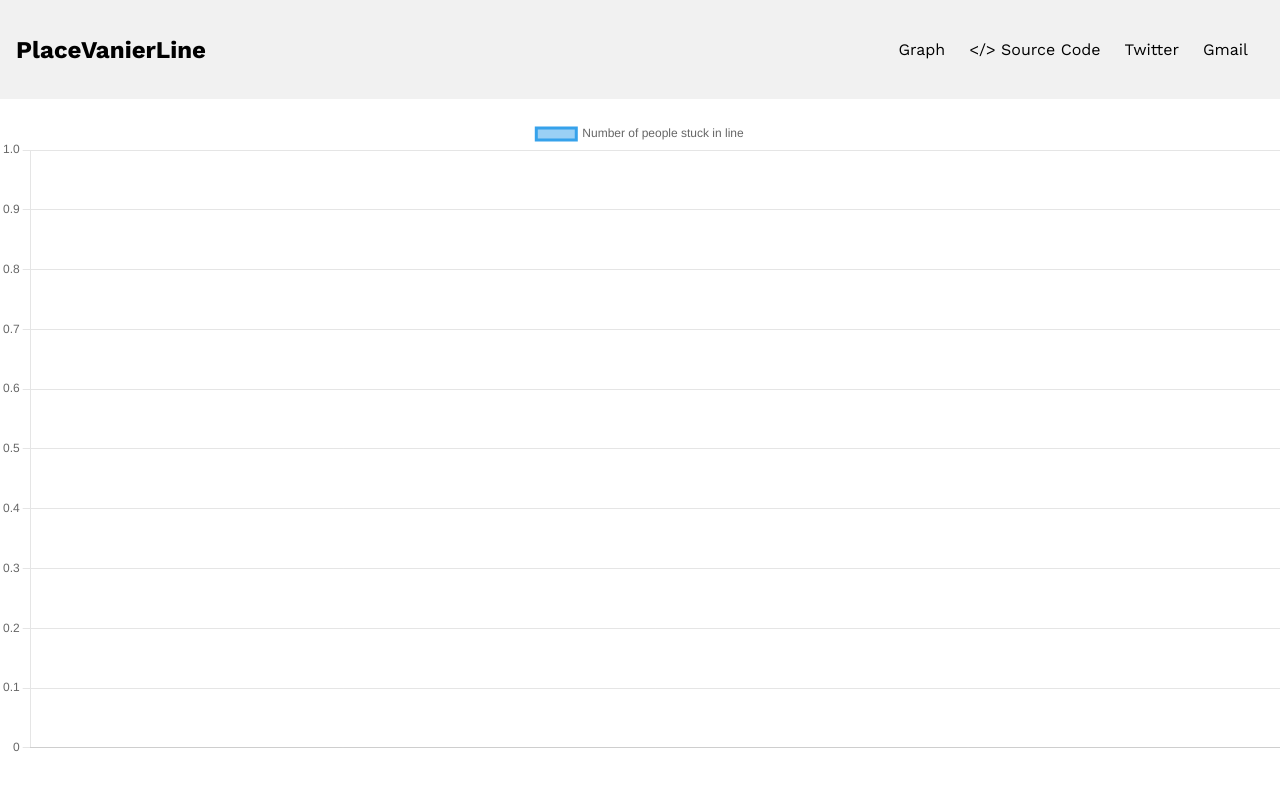
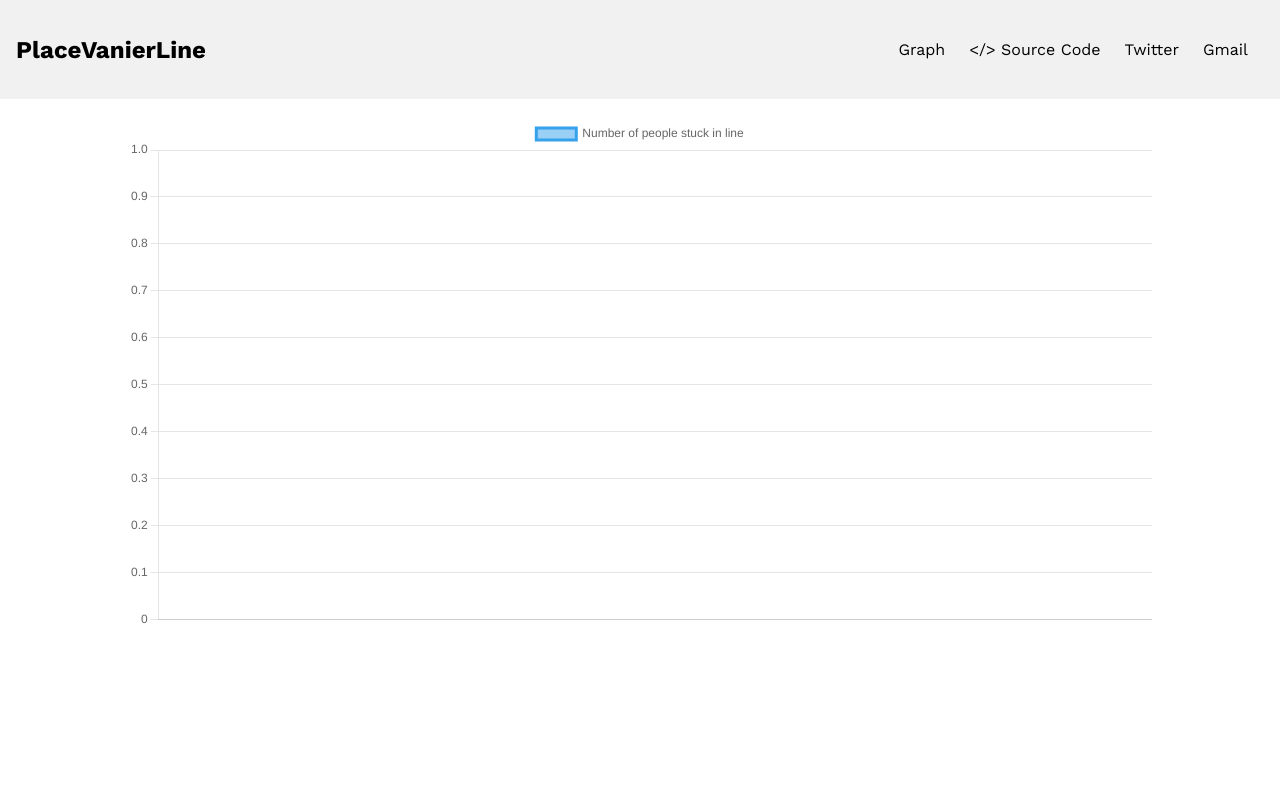
Before and after one commit to justindhillon/place-vanier-line, a Next.js app: page / in a window 1280 px wide. Shown: the top 790 px of the page. Built offline with nearby package versions, Linux system fonts and the light colour scheme; no server answers.

Commit message:
modified:   components/line-chart.js 	modified:   styles/global.css

```diff
--- a/components/line-chart.js
+++ b/components/line-chart.js
@@ -29,5 +29,5 @@ export default function LineChart () {
     ],
   }
 
-  return <div class="chart-container" style={{maxWidth:"80em"}}><Line data={data} /></div>
+  return <div class="chart-container"><Line data={data} /></div>
 }
--- a/styles/global.css
+++ b/styles/global.css
@@ -21,6 +21,12 @@ nav{
   justify-content: space-between;
   align-items: center;
   background-color: #f1f1f1;
+}
+.chart-container {
+  position: relative;
+  margin: auto;
+  height: 80vh;
+  width: 80vw;
 }
 .nav__menu-bar{
   display: flex;
```
